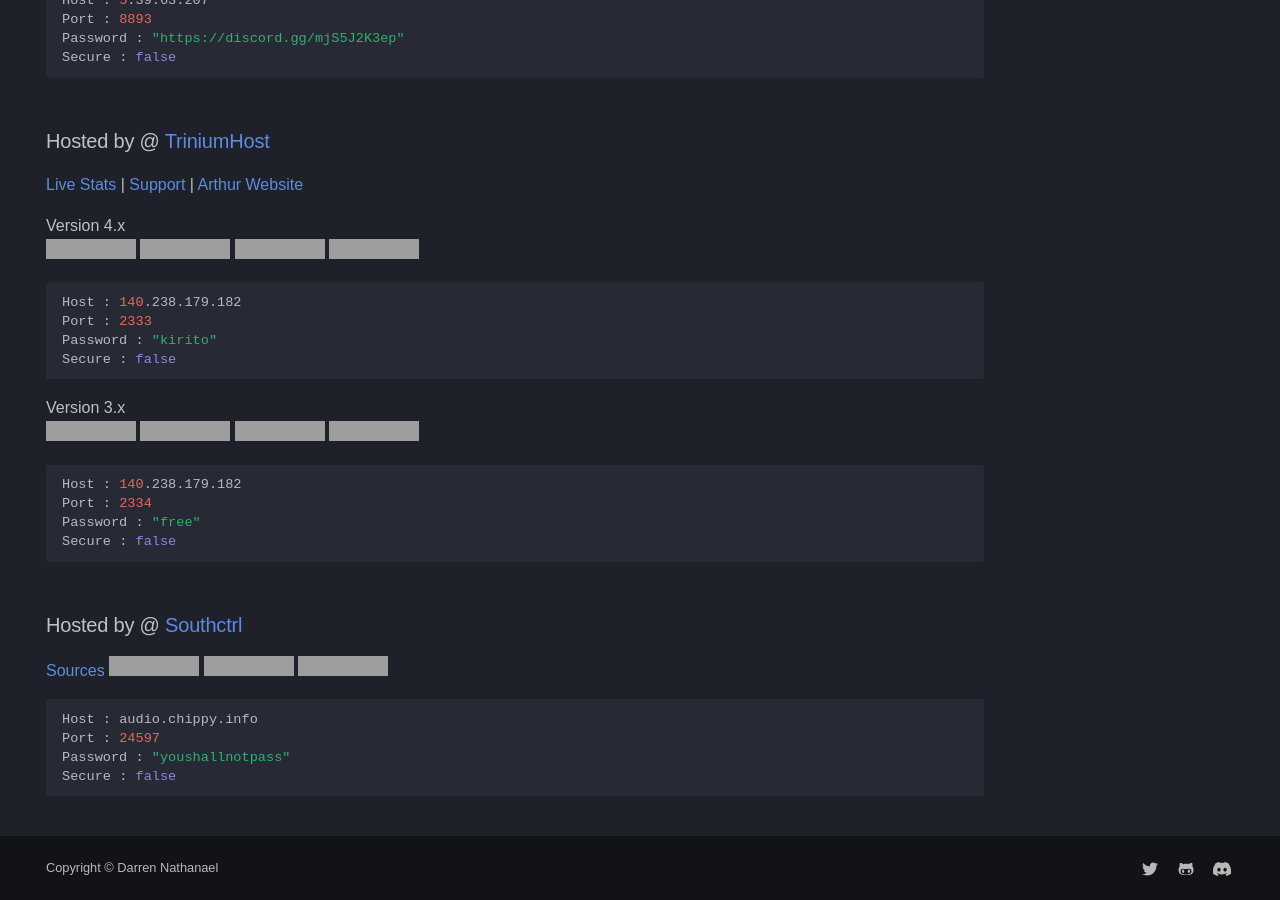
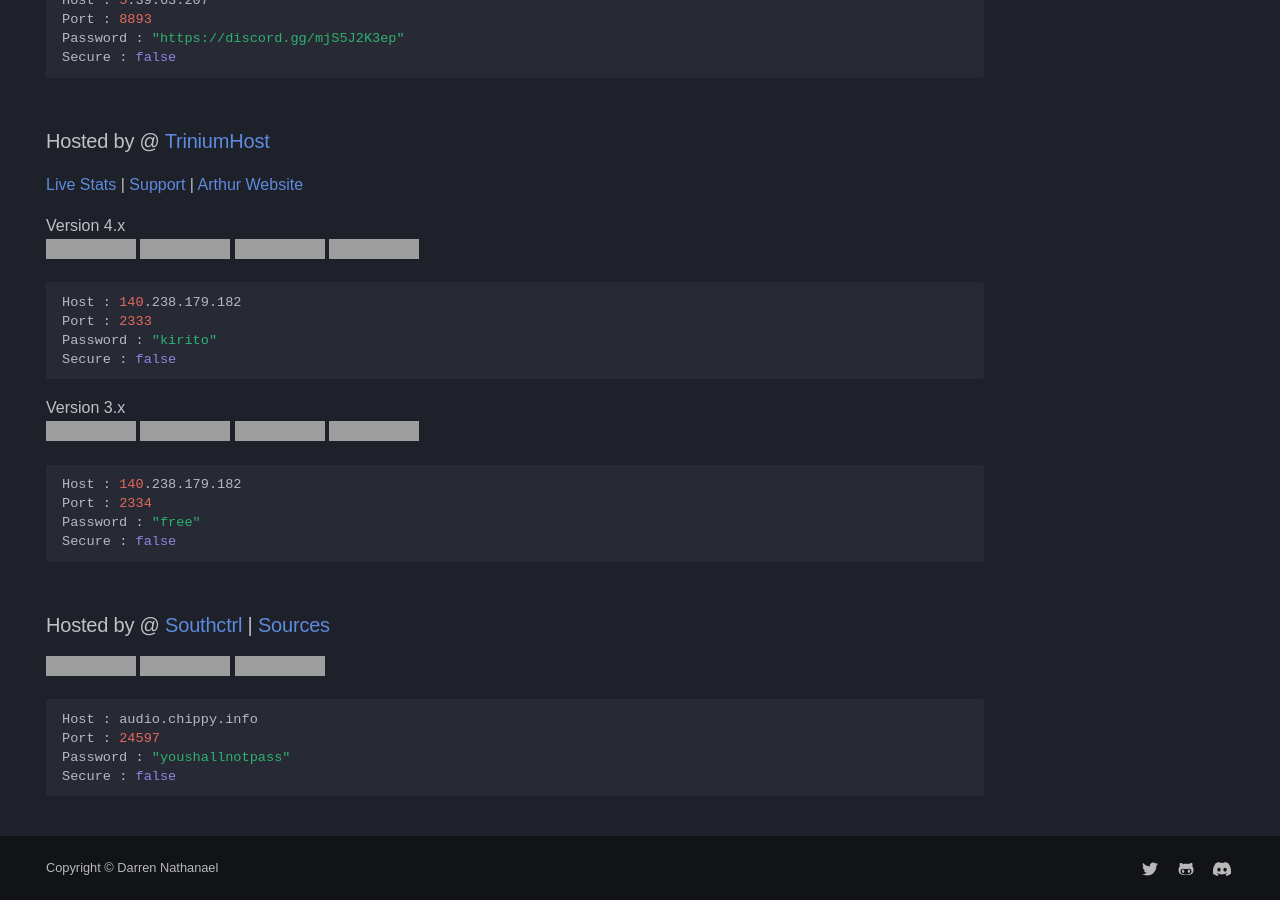
Before and after one commit to DarrenOfficial/lavalink-list, an MkDocs documentation site: the page built from docs/NoSSL/Lavalink-NonSSL.md, in a window 1280 px wide and 900 px high, scrolled down 1852 px, cut to the strip 0-900 px from the top of the window. Built offline with MkDocs 1.6.1 and Material for MkDocs 9.7.7, drawn with Linux system fonts in a browser that asks for light colours; some web fonts are replaced; comment, search, counter and statistics services are not loaded; a style sheet for code colours, icons or effects is not loaded; some of the changed text lies outside the part shown; grey boxes are pictures that could not be loaded.

````diff
--- a/docs/NoSSL/Lavalink-NonSSL.md
+++ b/docs/NoSSL/Lavalink-NonSSL.md
@@ -108,8 +108,7 @@ Port : 2334
 Password : "free"
 Secure : false
 ```
-### Hosted by @ [Southctrl](https://discord.com/users/1252001166703853588)
-[Sources](https://chippy.info)
+### Hosted by @ [Southctrl](https://discord.com/users/1252001166703853588) | [Sources](https://chippy.info)
 ![Players](https://lavalink-list-api.ajieblogs.eu.org/audio-chippy-info-24597/badge/Players)
 ![Status](https://lavalink-list-api.ajieblogs.eu.org/audio-chippy-info-24597/badge/Status)
 ![Load](https://lavalink-list-api.ajieblogs.eu.org/audio-chippy-info-24597/badge/Load)
````
